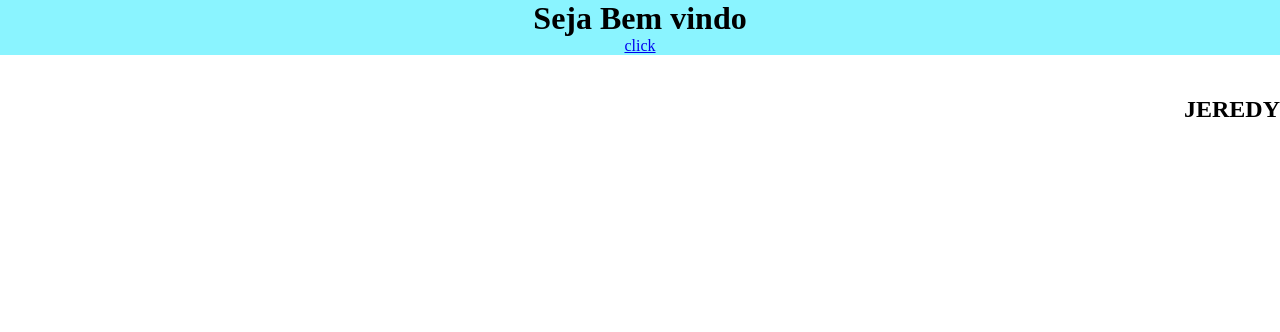
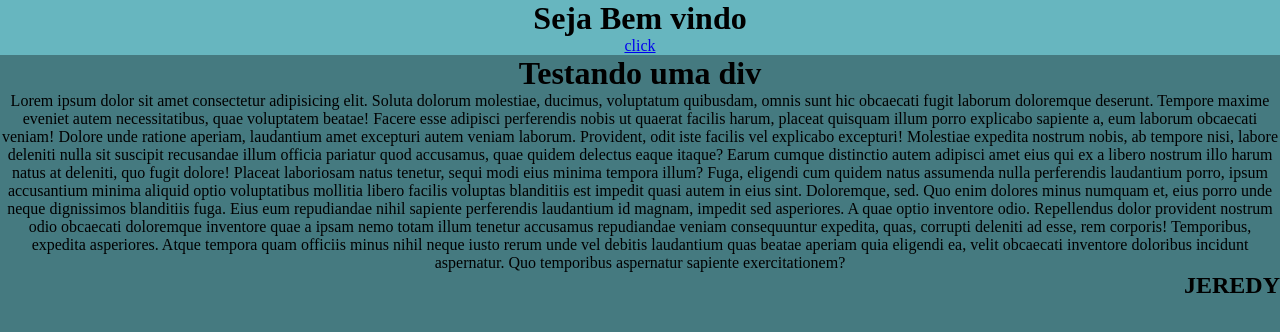
Before and after one commit to jeredy256/freddy, a React (Vite) app: page /header in a window 1280 px wide. Both pictures are taken after a click on the button "Home". Shown: the top 332 px of the page. Built offline with nearby package versions, Linux system fonts and the light colour scheme.

Commit message:
first commit

```diff
--- a/src/components/Home/Home.tsx
+++ b/src/components/Home/Home.tsx
@@ -11,6 +11,18 @@ const Home = () =>{
     <a><Link to={"/header"} >click</Link></a>
     </header>
 
+    <main>
+      <h1>Testando uma div</h1>
+      <p>Lorem ipsum dolor sit amet consectetur adipisicing elit. Soluta dolorum molestiae, ducimus, voluptatum quibusdam, omnis sunt hic obcaecati fugit laborum doloremque deserunt. Tempore maxime eveniet autem necessitatibus, quae voluptatem beatae!
+      Facere esse adipisci perferendis nobis ut quaerat facilis harum, placeat quisquam illum porro explicabo sapiente a, eum laborum obcaecati veniam! Dolore unde ratione aperiam, laudantium amet excepturi autem veniam laborum.
+      Provident, odit iste facilis vel explicabo excepturi! Molestiae expedita nostrum nobis, ab tempore nisi, labore deleniti nulla sit suscipit recusandae illum officia pariatur quod accusamus, quae quidem delectus eaque itaque?
+      Earum cumque distinctio autem adipisci amet eius qui ex a libero nostrum illo harum natus at deleniti, quo fugit dolore! Placeat laboriosam natus tenetur, sequi modi eius minima tempora illum?
+      Fuga, eligendi cum quidem natus assumenda nulla perferendis laudantium porro, ipsum accusantium minima aliquid optio voluptatibus mollitia libero facilis voluptas blanditiis est impedit quasi autem in eius sint. Doloremque, sed.
+      Quo enim dolores minus numquam et, eius porro unde neque dignissimos blanditiis fuga. Eius eum repudiandae nihil sapiente perferendis laudantium id magnam, impedit sed asperiores. A quae optio inventore odio.
+      Repellendus dolor provident nostrum odio obcaecati doloremque inventore quae a ipsam nemo totam illum tenetur accusamus repudiandae veniam consequuntur expedita, quas, corrupti deleniti ad esse, rem corporis! Temporibus, expedita asperiores.
+      Atque tempora quam officiis minus nihil neque iusto rerum unde vel debitis laudantium quas beatae aperiam quia eligendi ea, velit obcaecati inventore doloribus incidunt aspernatur. Quo temporibus aspernatur sapiente exercitationem?</p>
+    </main>
+
 
 
    </div>
--- a/src/index.css
+++ b/src/index.css
@@ -10,6 +10,9 @@
   margin: 0;
   padding: 0;
 }
+body {
+  background-color: var(--cor3);
+}
 header {
-  background-color: var(--cor);
+  background-color: var(--cor2);
 }
```
